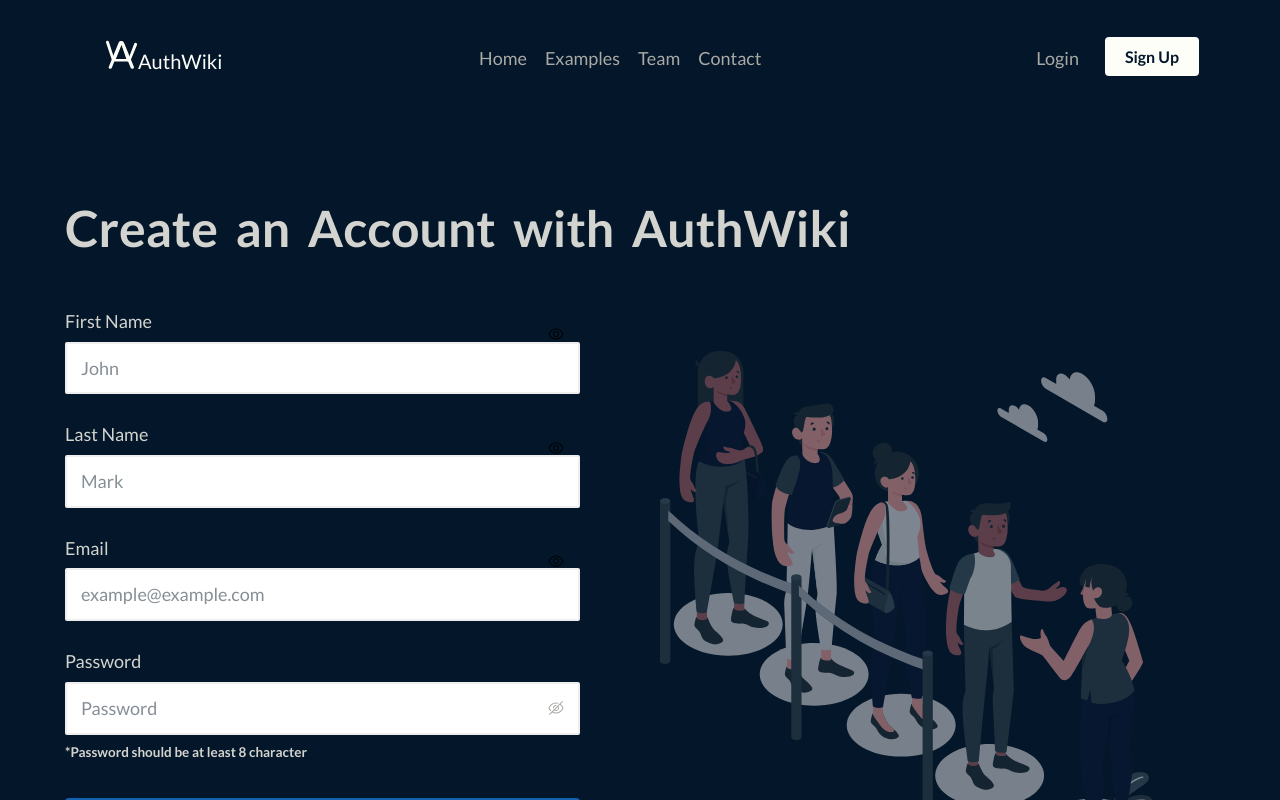
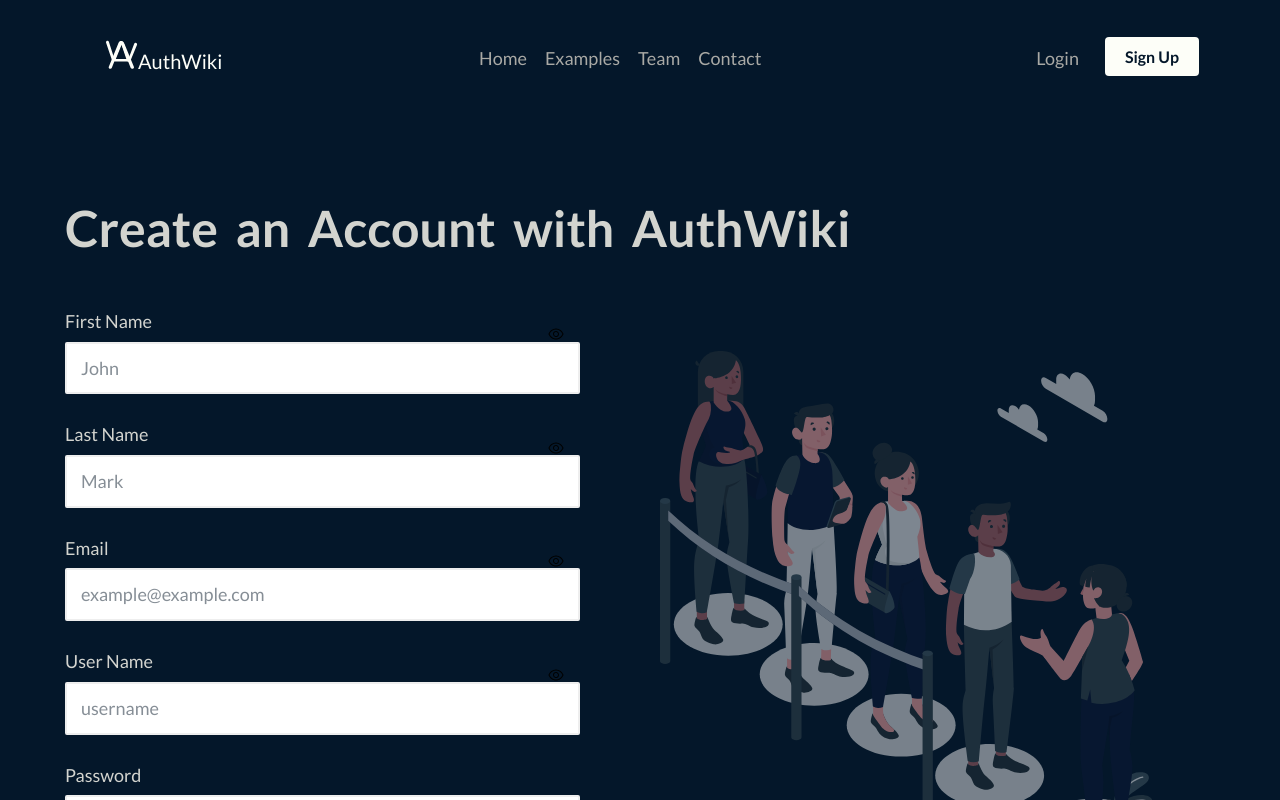
Before and after one commit to zuri-training/AuthWiki_Team9, a React (Create React App) app in the folder FrontEnd/authwiki/: page /register in a window 1280 px wide. Shown: the top 800 px of the page. Built offline with nearby package versions, Linux system fonts and the light colour scheme.

Commit message:
Add username field to Register page #106

```diff
--- a/FrontEnd/authwiki/src/pages/Register.js
+++ b/FrontEnd/authwiki/src/pages/Register.js
@@ -15,6 +15,7 @@ const Register = () => {
     firstName: "",
     lastName: "",
     password: "",
+    username: "",
     isMember: "",
     showPassword: true,
   };
@@ -23,12 +24,12 @@ const Register = () => {
   const { user, isLoading } = useSelector((store) => store.user);
   const onSubmit = (e) => {
     e.preventDefault();
-    const { email, firstName, lastName, password } = values;
-    if (!email || !firstName || !lastName || !password) {
+    const { email, firstName, lastName, password, username } = values;
+    if (!email || !firstName || !lastName || !password || !username) {
       toast.error("Please fill out all the fields");
       return;
     }
-    dispatch(registerUser({ email, firstName, lastName, password }));
+    dispatch(registerUser({ email, firstName, lastName, password, username }));
     return;
   };
   const handleChange = (e) => {
@@ -38,7 +39,7 @@ const Register = () => {
   };
 
   const setShowPassword = () => {
-    setValues({ ...values, ["showPassword"]: !values.showPassword });
+    setValues({ ...values, showPassword: !values.showPassword });
   };
 
   return (
@@ -71,6 +72,14 @@ const Register = () => {
                 placeholder="example@example.com"
                 handleChange={handleChange}
                 value={values.email}
+              />
+              <Form
+                labelText="User Name"
+                type="text"
+                _name="username"
+                placeholder="username"
+                handleChange={handleChange}
+                value={values.username}
               />
               <Form
                 labelText="Password"
--- a/FrontEnd/authwiki/src/store/user/userSlice.js
+++ b/FrontEnd/authwiki/src/store/user/userSlice.js
@@ -46,10 +46,17 @@ const userSlice = createSlice({
       state.isLoading = false;
       toast.success("Account created Successfully ");
     },
-    [registerUser.rejected]: (state) => {
+    [registerUser.rejected]: (state, { payload }) => {
       state.isLoading = false;
-      toast.error("Your info are invalid");
-      toast.error("Your email must be unique");
+      for (const key in payload) {
+        if (key === "password") {
+          toast.error("Ensure the password has at least 6 characters.");
+        } else {
+          toast.error(
+            payload[key][0].replace(/^./, payload[key][0][0].toUpperCase())
+          );
+        }
+      }
     },
     [loginUser.pending]: (state) => {
       state.isLoading = true;
```
